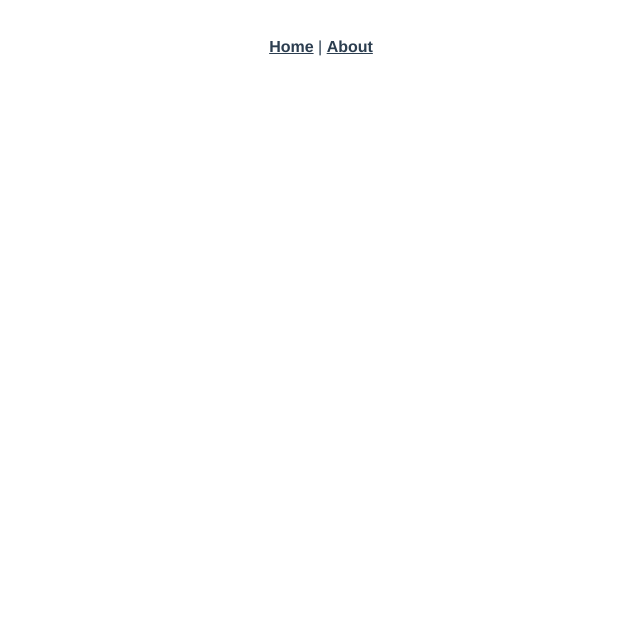
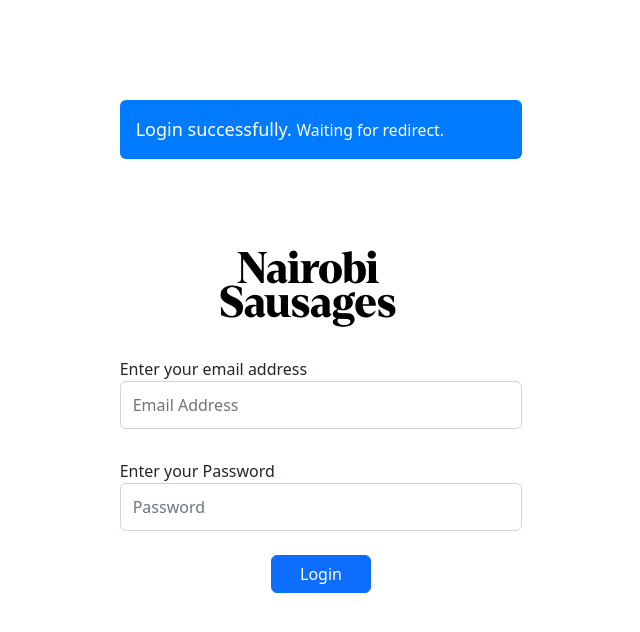
Before and after one commit to samnjuguna44/peach-cars-test, a Vue app: page /login in a window 1280 px wide. Shown: the top 632 px of the page, without its empty margins (319-959 px from the left). Built offline with nearby package versions, Linux system fonts and the light colour scheme.

Commit message:
creating Login component

```diff
--- a/public/index.html
+++ b/public/index.html
@@ -6,6 +6,8 @@
     <meta name="viewport" content="width=device-width,initial-scale=1.0">
     <link rel="icon" href="<%= BASE_URL %>favicon.ico">
     <title><%= htmlWebpackPlugin.options.title %></title>
+
+    <link rel="stylesheet" href="https://cdn.jsdelivr.net/npm/bootstrap@5.2.3/dist/css/bootstrap.min.css">
   </head>
   <body>
     <noscript>
--- a/src/App.vue
+++ b/src/App.vue
@@ -1,14 +1,10 @@
 <template>
   <div id="app">
-    <nav>
-      <router-link to="/">Home</router-link> |
-      <router-link to="/about">About</router-link>
-    </nav>
     <router-view/>
   </div>
 </template>
 
-<style lang="scss">
+<!-- <style lang="scss">
 #app {
   font-family: Avenir, Helvetica, Arial, sans-serif;
   -webkit-font-smoothing: antialiased;
@@ -29,4 +25,4 @@ nav {
     }
   }
 }
-</style>
+</style> -->
--- a/src/router/index.js
+++ b/src/router/index.js
@@ -1,6 +1,7 @@
 import Vue from 'vue'
 import VueRouter from 'vue-router'
 import HomeView from '../views/HomeView.vue'
+import LoginPage from "../views/LoginPage.vue"
 
 Vue.use(VueRouter)
 
@@ -9,6 +10,11 @@ const routes = [
     path: '/',
     name: 'home',
     component: HomeView
+  },
+  {
+    path: '/login',
+    name: 'login',
+    component: LoginPage
   },
   {
     path: '/about',
--- a/src/views/HomeView.vue
+++ b/src/views/HomeView.vue
@@ -1,5 +1,9 @@
 <template>
   <div class="home">
+    <div id="nav">
+      <router-link to="/">Home</router-link>
+      <router-link to="/about">About</router-link>
+    </div>
     <img alt="Vue logo" src="../assets/logo.png">
     <HelloWorld msg="Welcome to Your Vue.js App"/>
   </div>
--- /dev/null
+++ b/src/views/LoginPage.vue
@@ -0,0 +1,64 @@
+<template>
+    <section class="container-fluid">
+        <div class="row justify-content-center">
+            <div class="col-lg-4">
+                <div class="login-panel bg-white text-left">
+                    <div class="alert alert-primary" role="alert">
+                        Login successfully. <small>Waiting for redirect.</small>
+                    </div>
+                    <!-- <h1 class="display-3 font-weight-bold">Login</h1> -->
+                    <img src="../assets/nairobi-sausages.png" class="logo-image" alt="logo"/>
+                    <br>
+                    <form action="">
+                        <div class="form-group">
+                            <label for="email" class="input-label">Enter your email address</label>
+                            <input type="email" class="form-control" placeholder="Email Address"/>
+                        </div>
+                        <div class="form-group">
+                            <label for="password" class="input-label">Enter your Password</label>
+                            <input type="password" class="form-control" placeholder="Password"/>
+                        </div>
+                        <br>
+                        <div class="form-group d-flex justify-content-center">
+                            <button class="btn btn-primary w-25" @click="login">Login</button>
+                        </div>
+                    </form>
+                </div>
+            </div>
+        </div>
+    </section>
+</template>
+
+<script></script>
+
+<style lang="scss">
+   .login-panel {
+    padding: 250px 0;
+    position: relative;
+
+    .input-label {
+        padding-top: 30px;
+    }
+
+    .logo-image {
+       margin-left: 100px;
+    }
+
+    .form-control {
+        height: 48px;
+    }
+
+    .alert {
+        position: absolute;
+        top: 100px;
+        width: 100%;
+
+        &.alert-primary {
+            background-color: #007BFF;
+            color: #fff;
+            border: none;
+            font-size: 18px;
+        }
+    }
+   }
+</style>
```
Also changed, not shown: src/assets/nairobi-sausages.png (added).
